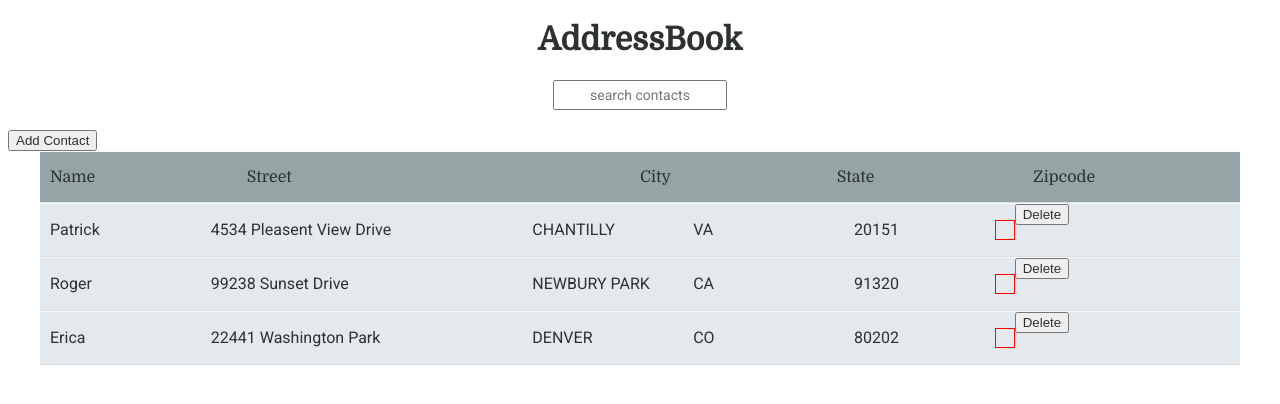
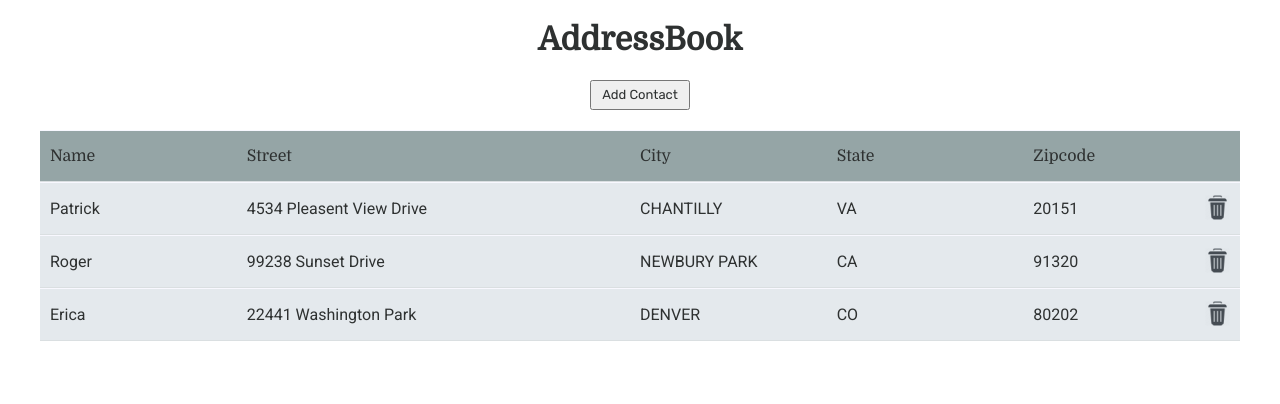
Before and after one commit to brucekchung/addressbook, a Flask app: page / in a window 1280 px wide. Shown: the top 404 px of the page. Run offline with Flask 2, Linux system fonts and the light colour scheme; data comes from the database, SQL or seed files in the repository; both versions use the stored data as it was after the commit.

Commit message:
Style homepage

```diff
--- a/application/static/styles/styles.css
+++ b/application/static/styles/styles.css
@@ -8,22 +8,32 @@ h1 {
   font-family: 'Domine', serif;
 }
 
+button:hover {
+  cursor: pointer;
+}
+
 .feedback {
   background: #c8f7c5;
   color: #1e824c;
   padding: 15px;
   text-align: center;
   font-family: 'Rubik';
+  max-width: 1200px;
+  margin: 0 auto;
 }
 
-.search {
+
+.add-contact-button {
+  margin: 20px auto;
   display: block;
-  margin: 20px auto;
   height: 30px;
-  text-align: center;
-  padding: 5px;
-  font-family: 'Roboto', sans-serif;
-  font-size: 14px;
+  width: 100px;
+  font-family: 'Rubik';
+  font-size: 13px;
+}
+
+.add-contact-link {
+  text-decoration: none;
 }
 
 .contacts-list {
@@ -32,6 +42,7 @@ h1 {
 }
 
 .contact, .contact-header {
+  position: relative;
   font-family: 'Roboto', sans-serif;
   display: flex;
   justify-content: space-between;
@@ -56,11 +67,26 @@ h1 {
 }
 
 .delete-button {
-  height: 20px;
-  width: 20px;
-  float: right;
-  /* margin: 10px 10px 0 0; */
-  border: 1px solid red;
+  height: 30px;
+  width: 30px;
+  position: absolute;
+  top: 15px;
+  right: 10px;
+  opacity: 0;
+  z-index: 10;
+}
+
+.delete-button:hover {
+  cursor: pointer;
+}
+
+.trash {
+  height: 25px;
+  width: 25px;
+  position: absolute;
+  top: 12px;
+  right: 10px;
+  object-fit: contain;
 }
 
 .add-contact {
--- a/application/templates/home.html
+++ b/application/templates/home.html
@@ -2,11 +2,11 @@
 
 {% block content %}
 
-<input placeholder="search contacts" class="search"></input>
-
-<a href="/addcontact">
-  <button>Add Contact</button>
-</a>
+  <button class="add-contact-button">
+    <a href="/addcontact" class="add-contact-link">
+      Add Contact
+    </a>
+  </button>
 
 <div class="contacts-list">
 
@@ -23,13 +23,11 @@
     <p class="flex2">{{ contact.street }}</p>
     <p>{{ contact.city }}</p>
     <p>{{ contact.state }}</p>
-    <p>{{ contact.zipcode }}
-      <span class="delete-button">
-        <form action="{{ url_for('deletecontact', post_id=contact.id) }}" method="POST">
-          <input type="submit" value="Delete">
-        </form>
-      </span>
-    </p>
+    <p>{{ contact.zipcode }}</p>
+    <form action="{{ url_for('deletecontact', post_id=contact.id) }}" method="POST">
+      <input class="delete-button" type="submit" value="Delete">
+    </form>
+    <image src="{{ url_for('static', filename='images/trash.png') }}" class="trash" />
   </div>
 {% endfor %}
 
```
Also changed, not shown: application/site.db, application/static/images/trash.png (added).
